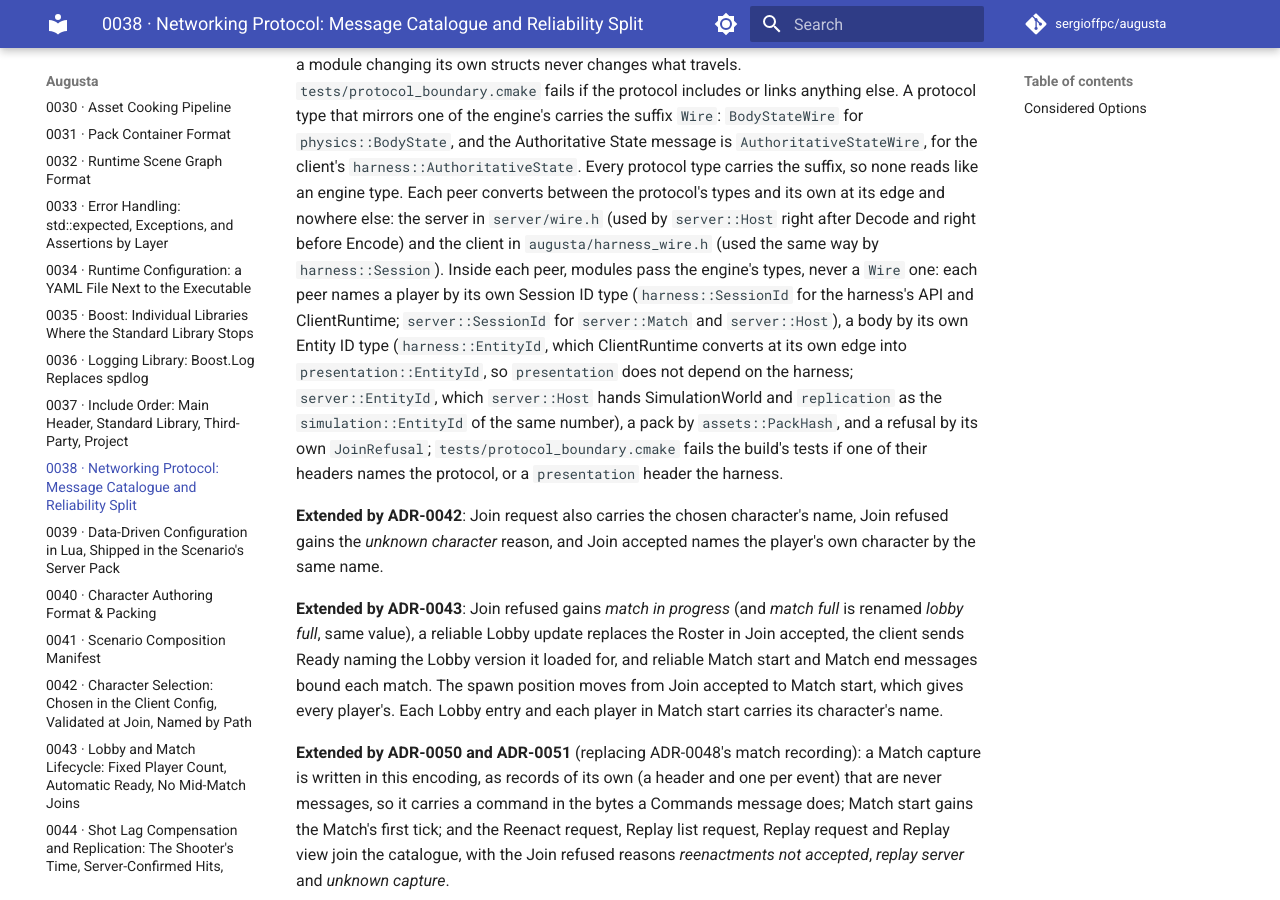
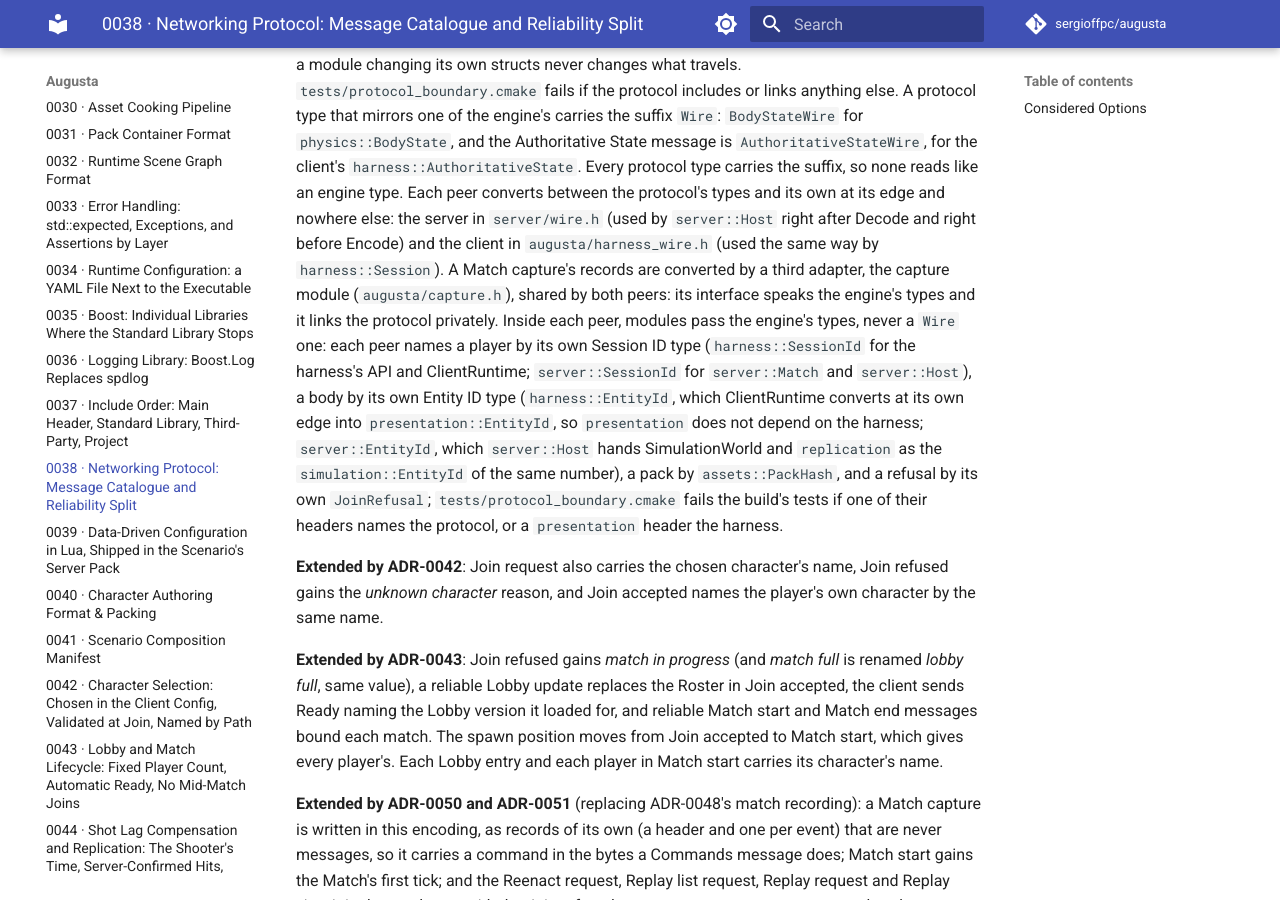
Before and after one commit to sergioffpc/augusta, an MkDocs documentation site: the page built from docs/adr/0038-networking-protocol-messages.md, in a window 1280 px wide and 900 px high, scrolled down 390 px. Built offline with MkDocs 1.6.1 and Material for MkDocs 9.7.7, drawn with Linux system fonts in a browser that asks for light colours; comment, search, counter and statistics services are not loaded; some of the changed text lies outside the part shown.

Commit message:
refactor(capture): contract the capture module's interface to engine types
The capture module's public header names no protocol type: the frame
functions, the frame result and limit, and the protocol-typed reader are
internal, and the read error vocabulary moves into capture.h, so
capture_error.h is gone. The module links the Networking Protocol and
the shared wire conversions privately.

The protocol boundary check scans the module's interface and names it
the protocol edge's third adapter, as ADR-0038 now does; the
engineering-review profile names the Capturer's files.

Closes #668

Co-Authored-By: Claude Opus 5.5 <noreply@anthropic.com>

```diff
--- a/docs/adr/0038-networking-protocol-messages.md
+++ b/docs/adr/0038-networking-protocol-messages.md
@@ -20,15 +20,17 @@ protocol type carries the suffix, so none reads like an engine type. Each peer
 converts between the protocol's types and its own at its edge and nowhere else:
 the server in `server/wire.h` (used by `server::Host` right after Decode and
 right before Encode) and the client in `augusta/harness_wire.h` (used the same
-way by `harness::Session`). Inside each peer, modules pass the engine's types,
-never a `Wire` one: each peer names a player by its own Session ID type
-(`harness::SessionId` for the harness's API and ClientRuntime;
-`server::SessionId` for `server::Match` and `server::Host`), a body by its own
-Entity ID type (`harness::EntityId`, which ClientRuntime converts at its own
-edge into `presentation::EntityId`, so `presentation` does not depend on the
-harness; `server::EntityId`, which `server::Host` hands SimulationWorld and
-`replication` as the `simulation::EntityId` of the same number), a pack by
-`assets::PackHash`, and a refusal by its own `JoinRefusal`;
+way by `harness::Session`). A Match capture's records are converted by a third
+adapter, the capture module (`augusta/capture.h`), shared by both peers: its
+interface speaks the engine's types and it links the protocol privately. Inside
+each peer, modules pass the engine's types, never a `Wire` one: each peer names
+a player by its own Session ID type (`harness::SessionId` for the harness's API
+and ClientRuntime; `server::SessionId` for `server::Match` and `server::Host`),
+a body by its own Entity ID type (`harness::EntityId`, which ClientRuntime
+converts at its own edge into `presentation::EntityId`, so `presentation` does
+not depend on the harness; `server::EntityId`, which `server::Host` hands
+SimulationWorld and `replication` as the `simulation::EntityId` of the same
+number), a pack by `assets::PackHash`, and a refusal by its own `JoinRefusal`;
 `tests/protocol_boundary.cmake` fails the build's tests if one of their headers
 names the protocol, or a `presentation` header the harness.
 
@@ -163,9 +165,9 @@ as strictly, in every build: they return `std::expected<BytesWire, EncodeError>`
 `kInvalidEnum`, and give no payload at all for a message or record a field of
 which the protocol cannot carry, so nothing cut off or misframed is ever sent or
 captured. Such a field is the sender's bug, never a peer's input: each peer's
-edge (`server/wire.h`, `augusta/harness_wire.h`) turns the error into a
-`kInvariantViolated` failure naming the message or record type, and the runtime
-that sent it stops (ADR-0033).
+edge (`server/wire.h`, `augusta/harness_wire.h`, and the capture module for a
+record) turns the error into a `kInvariantViolated` failure naming the message
+or record type, and the runtime that sent it stops (ADR-0033).
 
 **Reliability split.** The sender names a `networking::Reliability` for every
 send (ADR-0003's transport offers both). A message that must arrive, and whose
```
Also changed, not shown: docs/agents/engineering-review.md (+1 -1 lines), 10 other files.
